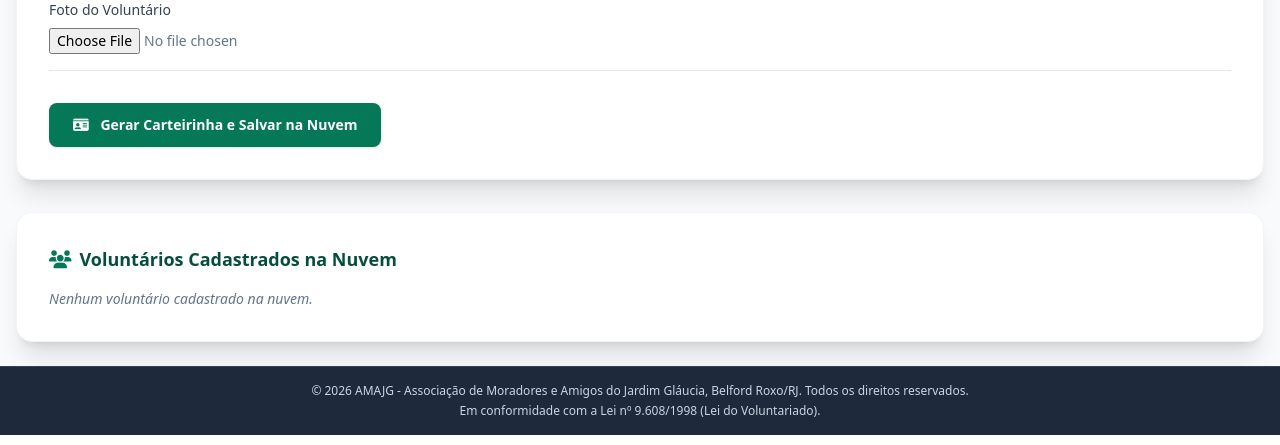
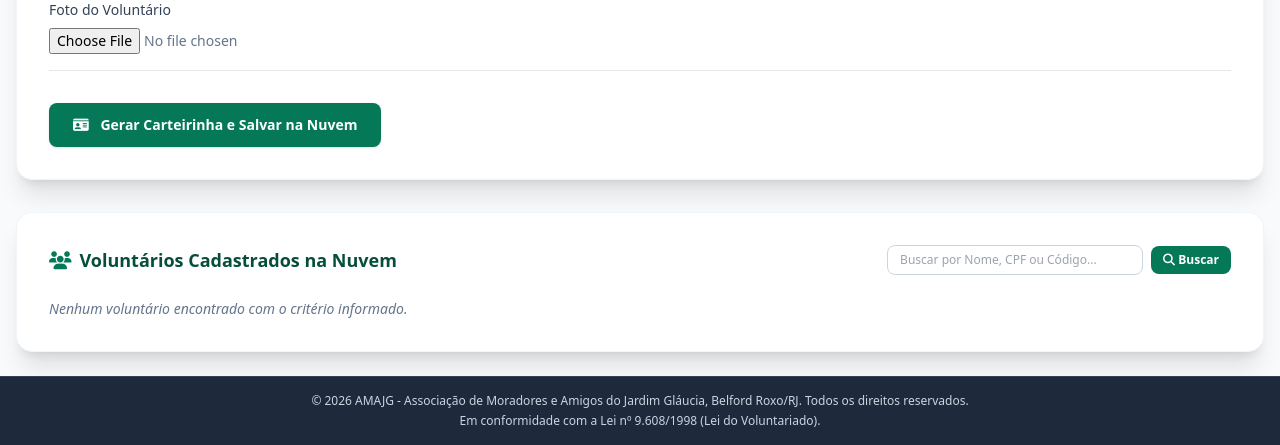
Before and after one commit to amajg/amajg-voluntarios, a Flask app: page /admin in a window 1280 px wide. Shown: the part 1208-1653 px from the top of the page. Run offline with Flask 3, Linux system fonts and the light colour scheme; the visitor is signed in with stand-in values (Sample User, id 1); data that the repository does not hold is empty; some libraries are stand-ins or nearby versions.

```diff
--- a/templates/admin.html
+++ b/templates/admin.html
@@ -20,13 +20,13 @@
         </div>
     </div>
 
+    <!-- Formulário de Cadastro (mantido igual) -->
     <div class="bg-white rounded-2xl shadow-xl overflow-hidden border border-slate-100 p-6 md:p-8">
         <h3 class="text-lg font-bold text-emerald-900 mb-4 flex items-center">
             <i class="fas fa-user-plus mr-2 text-emerald-700"></i> Cadastrar Novo Voluntário Estudantil
         </h3>
         <form action="{{ url_for('admin_dashboard') }}" method="POST" enctype="multipart/form-data" class="space-y-6">
 
-            <!-- Seção 1: Dados Pessoais -->
             <div class="border-b pb-4">
                 <h4 class="text-sm font-bold text-emerald-800 uppercase tracking-wide mb-3">1. Dados Pessoais</h4>
                 <div class="grid grid-cols-1 md:grid-cols-3 gap-4">
@@ -83,7 +83,6 @@
                 </div>
             </div>
 
-            <!-- Seção 2: Endereço completo com ViaCEP -->
             <div class="border-b pb-4">
                 <h4 class="text-sm font-bold text-emerald-800 uppercase tracking-wide mb-3">2. Endereço Completo (Preenchimento autom. por CEP)</h4>
                 <div class="grid grid-cols-1 md:grid-cols-4 gap-4">
@@ -118,7 +117,6 @@
                 </div>
             </div>
 
-            <!-- Seção 3: Acadêmico e Contatos -->
             <div class="border-b pb-4">
                 <h4 class="text-sm font-bold text-emerald-800 uppercase tracking-wide mb-3">3. Dados Acadêmicos & Contato</h4>
                 <div class="grid grid-cols-1 md:grid-cols-3 gap-4">
@@ -161,20 +159,35 @@
         </form>
     </div>
 
-    <!-- Tabela de Voluntários -->
+    <!-- Tabela de Voluntários com Campo de Busca por NOME, CPF ou Código da Carteirinha -->
     <div class="bg-white rounded-2xl shadow-xl overflow-hidden border border-slate-100 p-6 md:p-8">
-        <h3 class="text-lg font-bold text-emerald-900 mb-4 flex items-center">
-            <i class="fas fa-users mr-2 text-emerald-700"></i> Voluntários Cadastrados na Nuvem
-        </h3>
+        <div class="flex flex-col md:flex-row md:items-center justify-between gap-4 mb-6">
+            <h3 class="text-lg font-bold text-emerald-900 flex items-center">
+                <i class="fas fa-users mr-2 text-emerald-700"></i> Voluntários Cadastrados na Nuvem
+            </h3>
+            <!-- Campo de Busca -->
+            <form method="GET" action="{{ url_for('admin_dashboard') }}" class="flex items-center space-x-2">
+                <input type="text" name="q" value="{{ search_query }}" placeholder="Buscar por Nome, CPF ou Código..." class="rounded-lg border border-slate-300 px-3 py-1.5 text-xs w-64 focus:ring-2 focus:ring-emerald-600 focus:outline-none">
+                <button type="submit" class="bg-emerald-700 text-white px-3 py-1.5 rounded-lg text-xs font-semibold hover:bg-emerald-600">
+                    <i class="fas fa-search"></i> Buscar
+                </button>
+                {% if search_query %}
+                <a href="{{ url_for('admin_dashboard') }}" class="bg-slate-200 text-slate-700 px-2.5 py-1.5 rounded-lg text-xs font-semibold hover:bg-slate-300">
+                    <i class="fas fa-times"></i> Limpar
+                </a>
+                {% endif %}
+            </form>
+        </div>
+
         {% if voluntariados %}
             <div class="overflow-x-auto">
                 <table class="w-full text-left border-collapse text-sm">
                     <thead>
                         <tr class="bg-slate-100 text-slate-700 border-b border-slate-200 text-xs">
                             <th class="py-3 px-3 font-semibold">Código</th>
-                            <th class="py-3 px-3 font-semibold">Nome / Matrícula</th>
+                            <th class="py-3 px-3 font-semibold">Nome / CPF / Mat.</th>
                             <th class="py-3 px-3 font-semibold">Instituição / Curso</th>
-                            <th class="py-3 px-3 font-semibold">Doador? (Sangue/Órg.)</th>
+                            <th class="py-3 px-3 font-semibold">Status</th>
                             <th class="py-3 px-3 font-semibold">Validade</th>
                             <th class="py-3 px-3 font-semibold">Cadastro / Resp.</th>
                             <th class="py-3 px-3 font-semibold text-center">Contato</th>
@@ -185,11 +198,22 @@
                         {% for v in voluntariados %}
                         <tr class="hover:bg-slate-50">
                             <td class="py-3 px-3 font-mono text-emerald-800 font-bold">{{ v.codigo }}</td>
-                            <td class="py-3 px-3 font-medium text-slate-800">{{ v.nome }}<br><span class="text-[11px] text-slate-500">Mat: {{ v.matricula }}</span></td>
+                            <td class="py-3 px-3 font-medium text-slate-800">
+                                {{ v.nome }}<br>
+                                <span class="text-[11px] text-slate-500">CPF: {{ v.cpf or '-' }} | Mat: {{ v.matricula }}</span>
+                            </td>
                             <td class="py-3 px-3 text-slate-600">{{ v.instituicao }}<br><span class="text-[11px] text-slate-500">{{ v.curso }} ({{ v.periodo }})</span></td>
-                            <td class="py-3 px-3 text-slate-600 text-[11px]">
-                                Sangue: <strong>{{ v.doador_sangue }}</strong><br>
-                                Órgãos: <strong>{{ v.doador_orgaos }}</strong>
+                            <td class="py-3 px-3">
+                                {% if v.status == 'Ativo' %}
+                                    <span class="bg-green-100 text-green-800 font-bold px-2 py-0.5 rounded text-[10px]">Ativo</span>
+                                {% else %}
+                                    <span class="bg-red-100 text-red-800 font-bold px-2 py-0.5 rounded text-[10px]">Inativo</span>
+                                {% endif %}
+                                {% if is_main_admin %}
+                                <form action="{{ url_for('toggle_status', vol_id=v.id) }}" method="POST" class="mt-1">
+                                    <button type="submit" class="text-[10px] text-slate-500 underline hover:text-emerald-700">Alternar Status</button>
+                                </form>
+                                {% endif %}
                             </td>
                             <td class="py-3 px-3 text-emerald-700 font-semibold">{{ v.validade }}</td>
                             <td class="py-3 px-3 text-slate-500">
@@ -229,7 +253,7 @@
                 </table>
             </div>
         {% else %}
-            <p class="text-sm text-slate-500 italic">Nenhum voluntário cadastrado na nuvem.</p>
+            <p class="text-sm text-slate-500 italic">Nenhum voluntário encontrado com o critério informado.</p>
         {% endif %}
     </div>
 </div>
```
